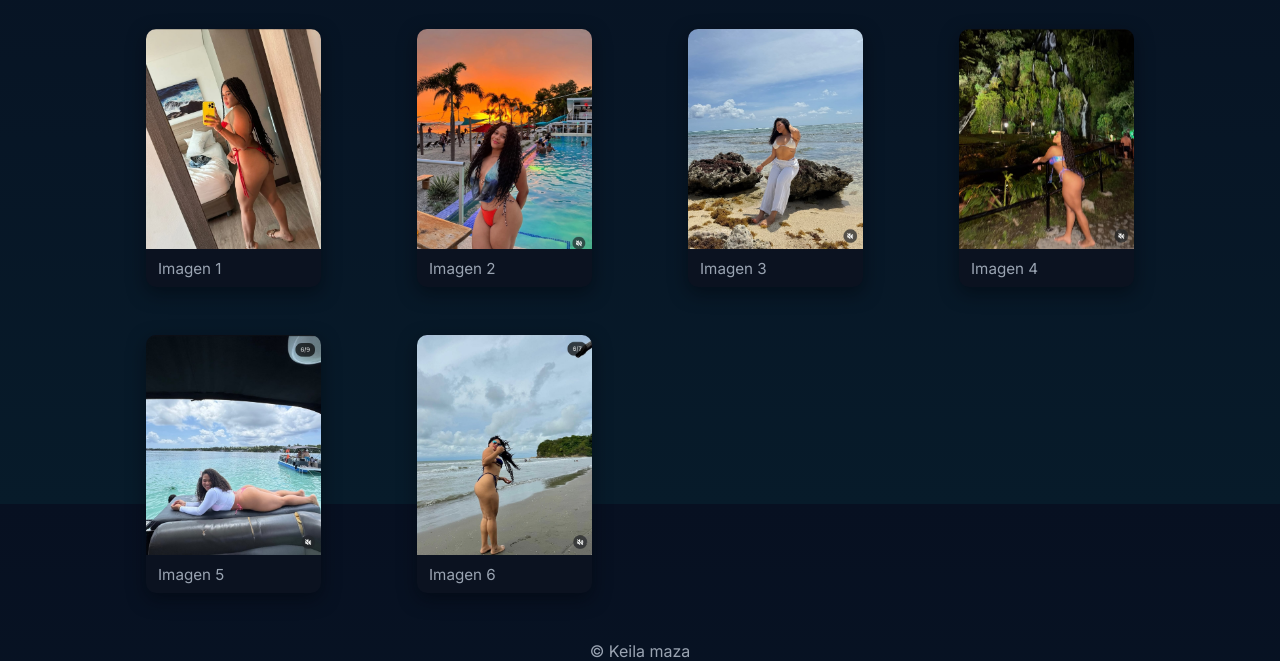
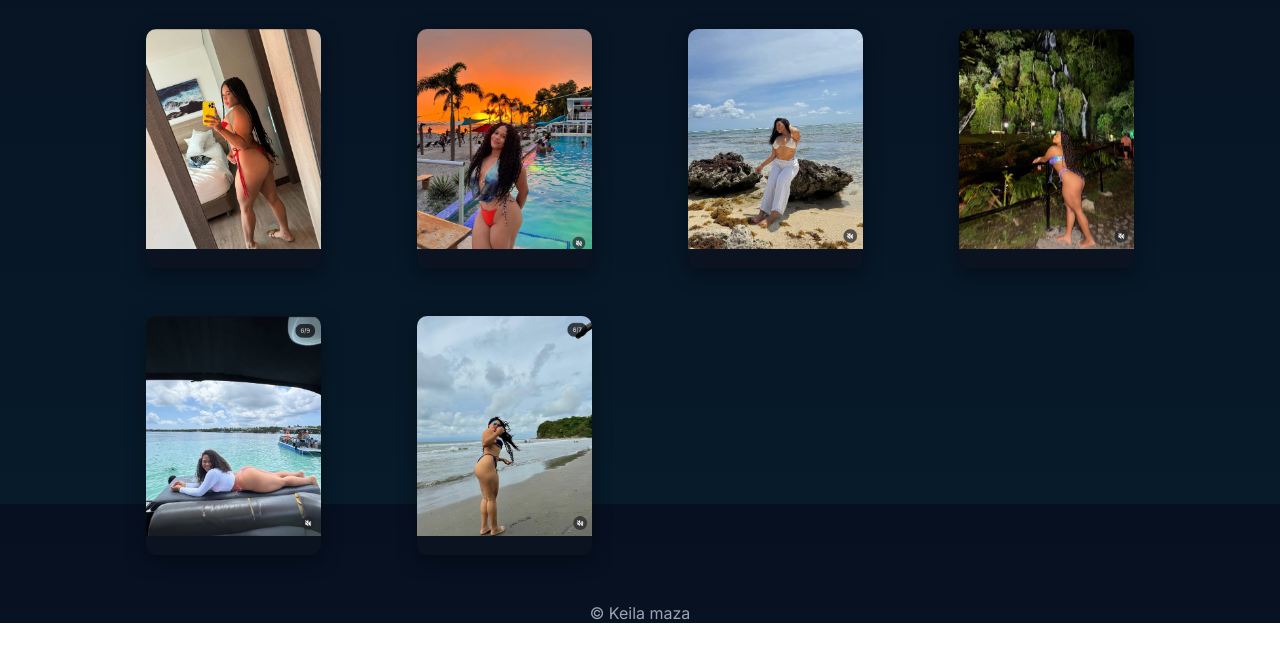
Before and after one commit to vaem471-coder/Vensuncho, a plain HTML site: page index.html in a window 1280 px wide. Shown: the part 296-957 px from the top of the page. After the commit the page ends 919 px from the top, so only its background shows below. Drawn offline with Linux system fonts and the light colour scheme.

Commit message:
Fix HTML structure and remove duplicates

```diff
--- a/index.html
+++ b/index.html
@@ -36,12 +36,12 @@
 
     <section class="gallery" aria-label="Galería de imágenes">
       <!-- Reemplaza los src por tus imágenes -->
-      <figure class="card"><img src="fotos/Kei1.jpeg" alt="imagen 1"><figcaption>Imagen 1</figcaption></figure>
-      <figure class="card"><img src="fotos/Kei2.jpeg" alt="imagen 2"><figcaption>Imagen 2</figcaption></figure>
-      <figure class="card"><img src="fotos/Kei3.jpeg" alt="imagen 3"><figcaption>Imagen 3</figcaption></figure>
-      <figure class="card"><img src="fotos/Kei4.jpeg" alt="imagen 4"><figcaption>Imagen 4</figcaption></figure>
-      <figure class="card"><img src="fotos/Kei5.jpeg" alt="imagen 5"><figcaption>Imagen 5</figcaption></figure>
-      <figure class="card"><img src="fotos/Kei6.jpeg" alt="imagen 6"><figcaption>Imagen 6</figcaption></figure>
+      <figure class="card"><img src="fotos/Kei1.jpeg" alt="imagen 1"><figcaption></figcaption></figure>
+      <figure class="card"><img src="fotos/Kei2.jpeg" alt="imagen 2"><figcaption></figcaption></figure>
+      <figure class="card"><img src="fotos/Kei3.jpeg" alt="imagen 3"><figcaption></figcaption></figure>
+      <figure class="card"><img src="fotos/Kei4.jpeg" alt="imagen 4"><figcaption></figcaption></figure>
+      <figure class="card"><img src="fotos/Kei5.jpeg" alt="imagen 5"><figcaption></figcaption></figure>
+      <figure class="card"><img src="fotos/Kei6.jpeg" alt="imagen 6"><figcaption></figcaption></figure>
     </section>
 
     <footer class="footer">
```
